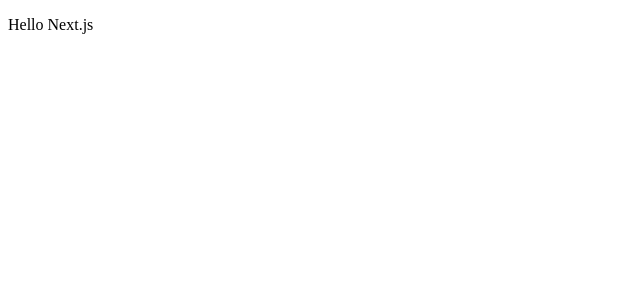
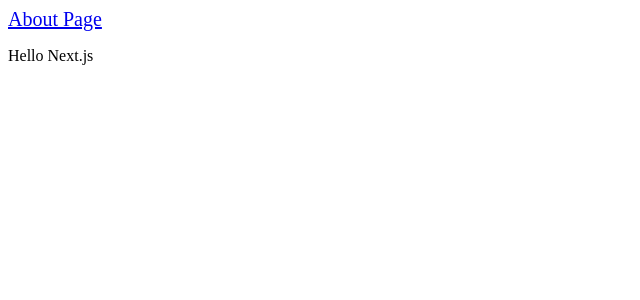
Before and after one commit to sunhaoxiang/cnode-react, a Next.js app: page / in a window 1280 px wide. Shown: the top 300 px of the page, without its empty margins (0-640 px from the left). Built offline with nearby package versions, Linux system fonts and the light colour scheme.

Commit message:
no message

```diff
--- a/pages/index.js
+++ b/pages/index.js
@@ -1,5 +1,10 @@
+import Link from 'next/link'
+
 const Index = () => (
   <div>
+    <Link href="/about">
+      <a style={{ fontSize: 20 }}>About Page</a>
+    </Link>
     <p>Hello Next.js</p>
   </div>
 )
```
Also changed, not shown: pages/about.js (added, +7 -0 lines), 1 other file (tests, documents, lock files or other folders).
